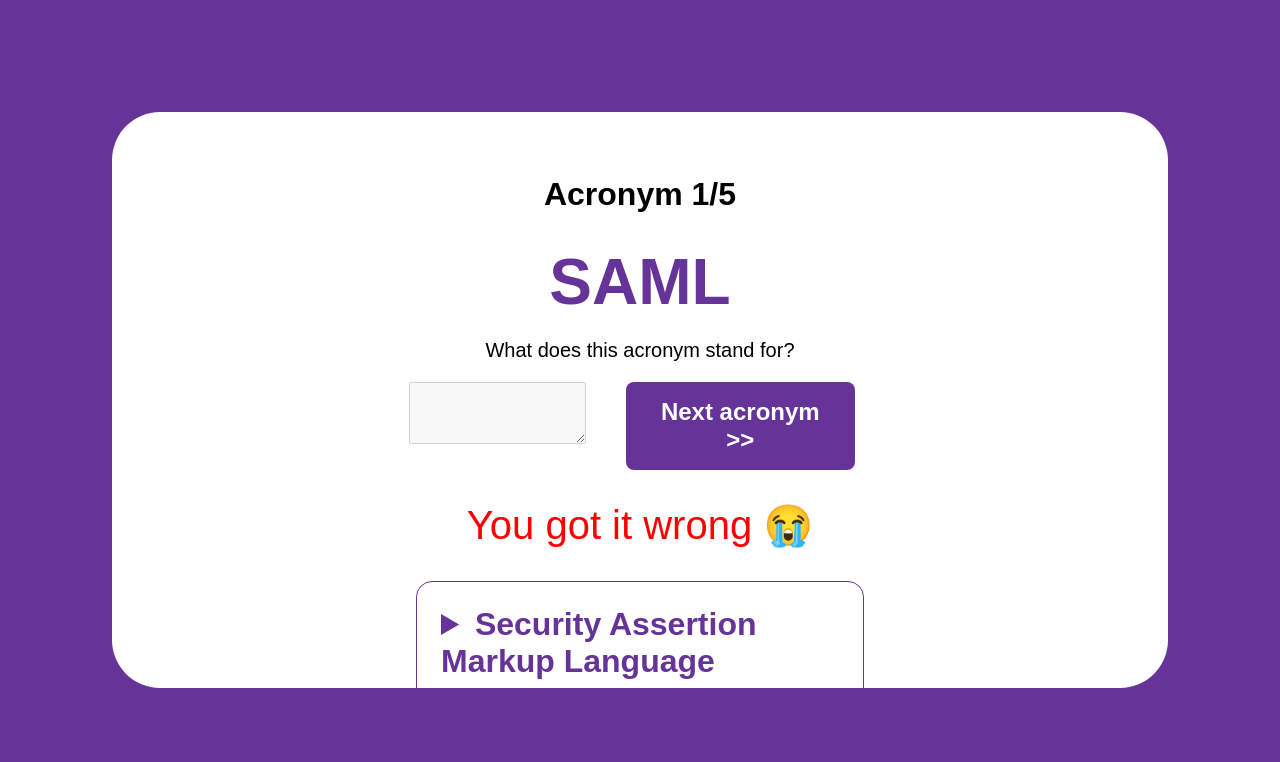
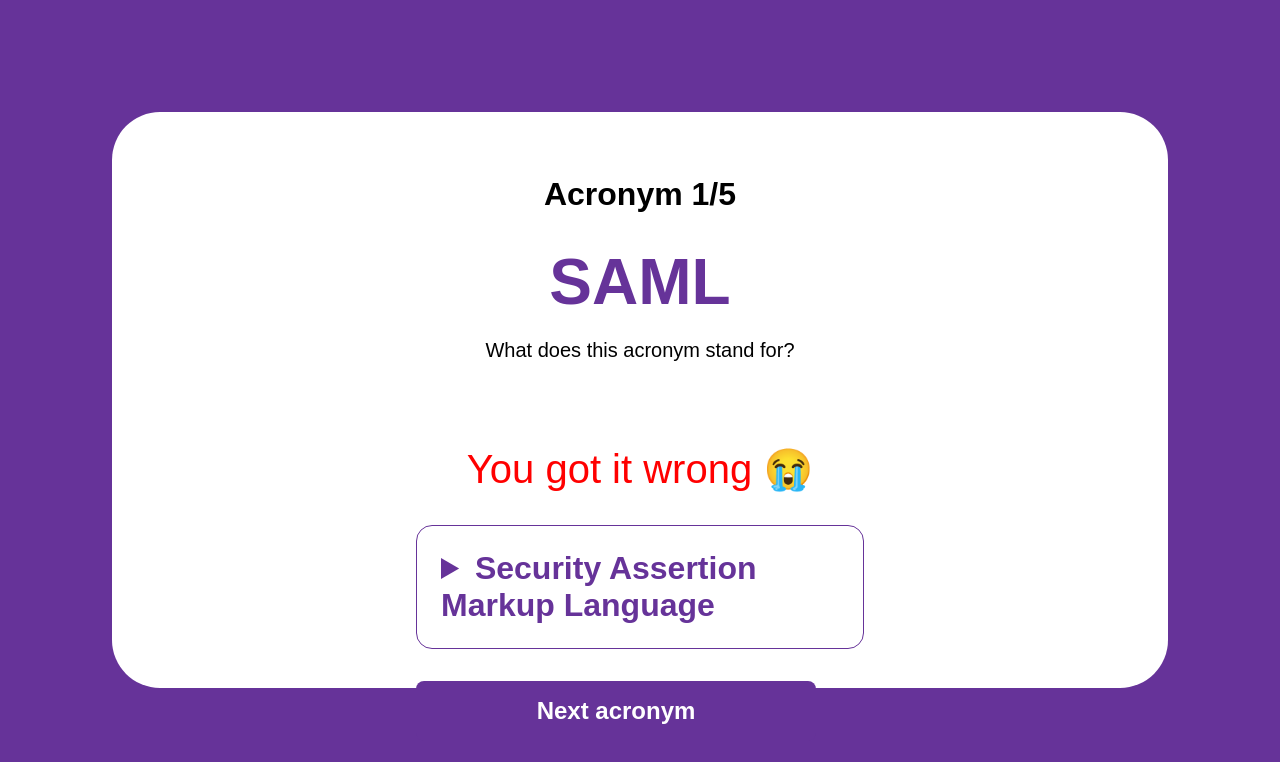
Before and after one commit to dana-ciocan/acronym-test, a Vue app: page / in a window 1280 px wide. Both pictures are taken after a click on the button "Check answer". Shown: the top 762 px of the page. Built offline with nearby package versions, Linux system fonts and the light colour scheme.

Commit message:
Separate out answer input and expansion display

```diff
--- a/src/App.vue
+++ b/src/App.vue
@@ -12,22 +12,18 @@ import ExpansionDisplay from './components/ExpansionDisplay/ExpansionDisplay.vue
       :totalAcronyms="acronyms.length"
       :curAcronym="acronyms[selectedAcronym].acronym"
     />
-    <div class="answer-input">
-      <textarea
-        ref="answer"
-        :disabled="correctAnswers[selectedAcronym] !== undefined"
-        @keyup.enter="checkAnswer"
-      />
-      <SpecialButton @click="checkAnswer">
-        {{
-          correctAnswers[selectedAcronym] === undefined
-            ? 'Check answer'
-            : 'Next acronym >>'
-        }}
-      </SpecialButton>
+    <div
+      class="answer-input"
+      v-if="correctAnswers[selectedAcronym] === undefined"
+    >
+      <textarea ref="answer" @keyup.enter="checkAnswer" />
+      <SpecialButton @click="checkAnswer">Check answer</SpecialButton>
     </div>
+    <div
+      class="expansion-display"
+      v-if="correctAnswers[selectedAcronym] !== undefined"
+    >
       <ExpansionDisplay
-      v-if="correctAnswers[selectedAcronym] !== undefined"
         :isAnswerCorrect="correctAnswers[selectedAcronym] === true"
         :definition="acronyms[selectedAcronym].definition"
         :expansion="acronyms[selectedAcronym].expansions[0]"
@@ -38,6 +34,8 @@ import ExpansionDisplay from './components/ExpansionDisplay/ExpansionDisplay.vue
             : 'You got it wrong 😭'
         }}
       </ExpansionDisplay>
+      <SpecialButton @click="checkAnswer">Next acronym</SpecialButton>
+    </div>
   </div>
   <VictoryScreen
     v-if="selectedAcronym === acronyms.length"
@@ -71,11 +69,7 @@ export default defineComponent({
   components: {},
   methods: {
     incrementAcronymNumber() {
-      const answerElement: any = this.$refs.answer;
       this.selectedAcronym++;
-      answerElement.disabled = false;
-      answerElement.value = '';
-      answerElement.focus();
     },
     checkAnswer() {
       if (this.correctAnswers[this.selectedAcronym] === undefined) {
@@ -122,6 +116,10 @@ body {
   width: 100%;
   padding: 1rem;
   box-sizing: border-box;
+}
+
+.expansion-display {
+  margin-bottom: 2rem;
 }
 
 .answer-input {
```
Lines whose indentation alone changed are shown as unchanged.
